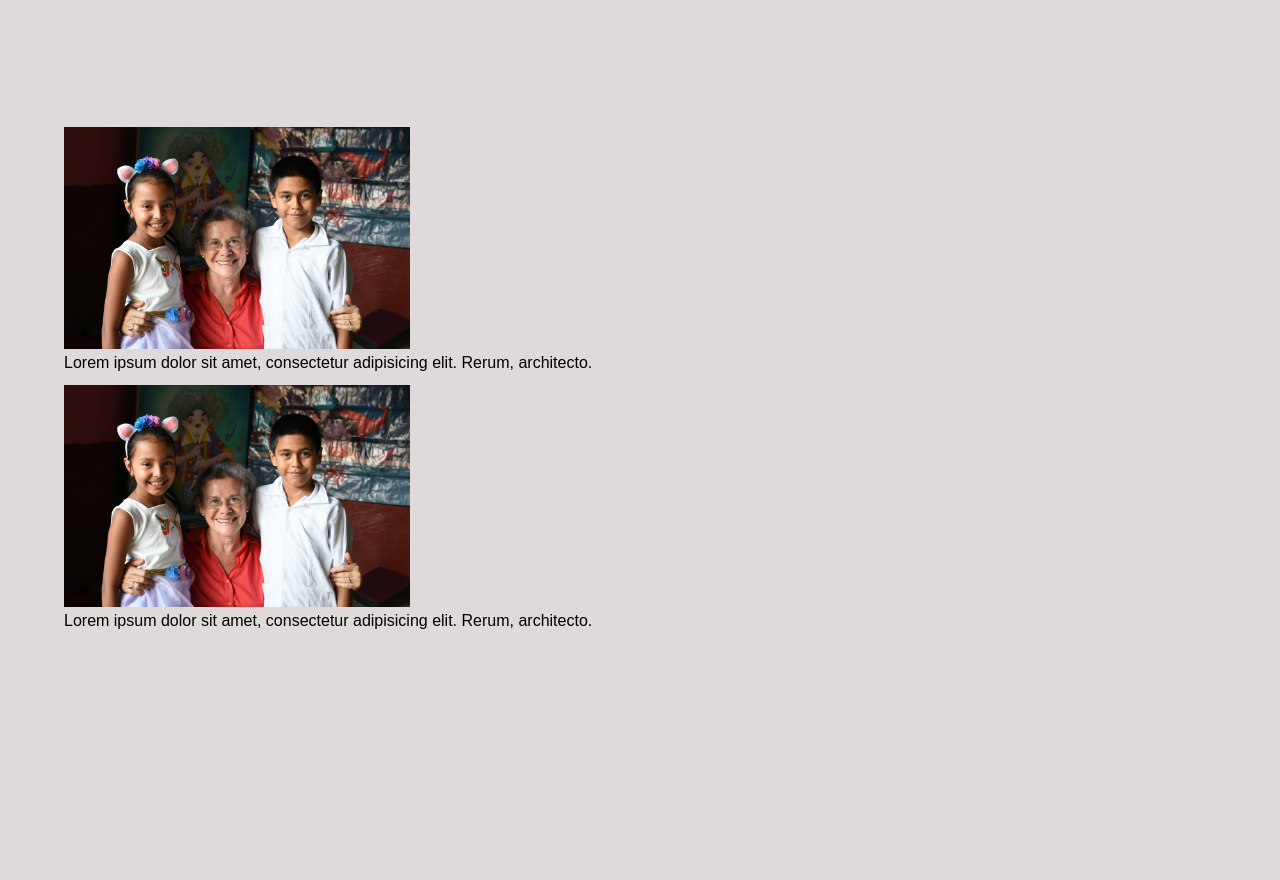
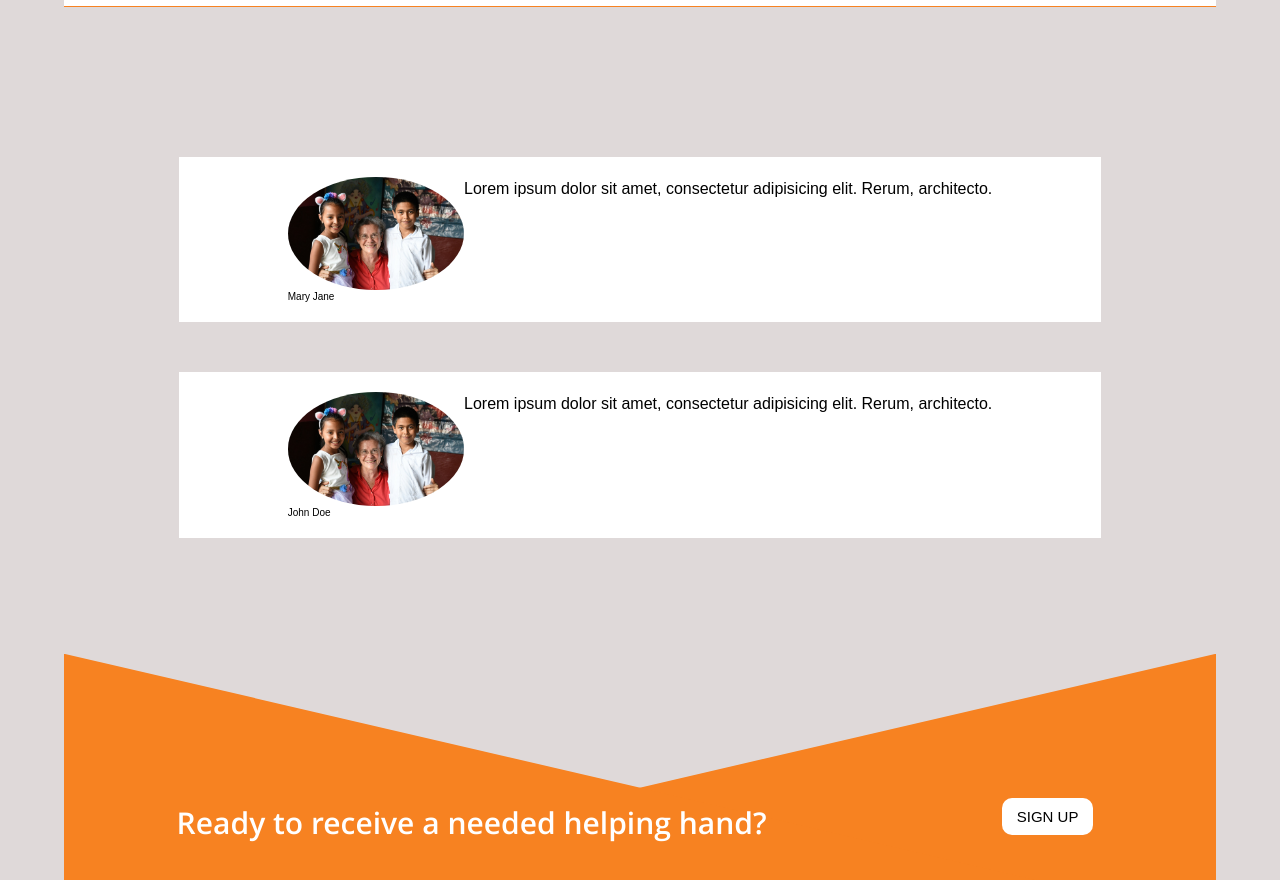
Before and after one commit to stephrpatton/landing-page, a plain HTML site: page index.html in a window 1280 px wide. Shown: the part 1920-2800 px from the top of the page. Before the commit the page ends 2713 px from the top, so only its background shows below. Drawn offline with Linux system fonts and the light colour scheme; a web font is replaced by a local one.

Commit message:
finished main layout

```diff
--- a/Less/feature.less
+++ b/Less/feature.less
@@ -1,6 +1,29 @@
 .feature {
-  img {
-    width: 30%;
-    height: 30%;
+  //   .testimonial {
+  //     .flex-content(center, center);
+  //     flex-direction: column;
+  //   }
+
+  .testimonial-content {
+    .flex-content(center, center);
+    padding: 2rem;
+    background: @white;
+    // transform: skewX(-12deg);
+    width: 80%;
+    margin: 0 auto;
+    margin-bottom: 5rem;
+  }
+  .content-img {
+    max-width: 20%;
+    height: 20%;
+    // transform: skewX(12deg);
+
+    img {
+      border-radius: 50%;
+    }
+  }
+
+  p {
+    // transform: skewX(12deg);
   }
 }
--- a/Less/footer.less
+++ b/Less/footer.less
@@ -0,0 +1,52 @@
+.sign-up {
+  color: @white;
+  margin-top: 25rem;
+  margin-bottom: 5rem;
+
+  .flex-content(space-around, center);
+  position: relative;
+  &::after {
+    content: "";
+    width: 100%;
+    height: 200%;
+    bottom: 0;
+    position: absolute;
+    background: @second-color;
+    transform: 100% 100%;
+    clip-path: polygon(0 0, 100% 100%, 0 100%, 0 100%);
+    z-index: -1;
+  }
+
+  &::before {
+    content: "";
+    width: 100%;
+    height: 200%;
+    bottom: 0;
+    position: absolute;
+    background: @second-color;
+    transform: 100% 100%;
+    clip-path: polygon(100% 0, 100% 100%, 0 100%, 0 100%);
+    z-index: -1;
+  }
+
+  p {
+    padding: 2rem 0;
+  }
+
+  .section-title {
+    color: @white;
+    padding: 2rem 0;
+  }
+
+  .sign-up_button {
+    padding: 1rem;
+    .btn {
+      .btn-style(100%, @white, @black);
+    }
+  }
+}
+
+footer {
+  background: @white;
+  padding: 5rem;
+}
--- a/Less/global.less
+++ b/Less/global.less
@@ -43,6 +43,10 @@ a {
   color: inherit;
 }
 
+li {
+  list-style: none;
+}
+
 p {
   line-height: 1.5;
   font-size: 1.6rem;
--- a/Less/header.less
+++ b/Less/header.less
@@ -1,7 +1,7 @@
 header {
   background: linear-gradient(
-      rgba(@second-color, 0.45),
-      rgba(@second-color, 0.45),
+      rgba(@second-color, 0.35),
+      rgba(@second-color, 0.35),
       rgba(0, 0, 0, 0.45),
       rgba(0, 0, 0, 0.45)
     ),
--- a/Less/home-page.less
+++ b/Less/home-page.less
@@ -1,6 +1,5 @@
 .mission {
   .flex-content(space-around, center);
-  // padding-bottom: 10rem;
 
   .section-title {
     .border-thin-top(5rem);
@@ -34,8 +33,7 @@
   .border-thin-top(3px);
   .section-title {
     text-align: center;
-    padding-bottom: 5rem;
-    padding-top: 2rem;
+    padding: 5rem 0;
   }
   .services-container {
     .flex-content(space-between, center);
--- a/index.html
+++ b/index.html
@@ -104,7 +104,10 @@
         <div class="feature-testimonial">
           <div class="testimonial">
             <div class="testimonial-content">
-              <img src="../img/feature-1.jpg" alt="" />
+              <div class="content-img">
+                <img src="../img/feature-1.jpg" alt="" />
+                <figcaption class="content-img_caption">Mary Jane</figcaption>
+              </div>
               <p>
                 Lorem ipsum dolor sit amet, consectetur adipisicing elit. Rerum,
                 architecto.
@@ -112,7 +115,10 @@
             </div>
 
             <div class="testimonial-content">
-              <img src="../img/feature-1.jpg" alt="" />
+              <div class="content-img">
+                <img src="../img/feature-1.jpg" alt="" />
+                <figcaption class="content-img_caption">John Doe</figcaption>
+              </div>
               <p>
                 Lorem ipsum dolor sit amet, consectetur adipisicing elit. Rerum,
                 architecto.
@@ -121,6 +127,27 @@
           </div>
         </div>
       </section>
+
+      <section class="sign-up">
+        <div class="sign-up_main">
+          <h3 class="section-title">Ready to receive a needed helping hand?</h3>
+          <p>
+            We are happy to help and make sure that you get the help you need.
+          </p>
+        </div>
+        <div class="sign-up_button">
+          <button class="btn">Sign Up</button>
+        </div>
+      </section>
     </div>
+    <footer>
+      <h4>International Rural School Report</h4>
+      <nav>
+        <li><a href="#">Sign In</a></li>
+        <li><a href="#">About</a></li>
+        <li><a href="#">Contact</a></li>
+      </ul>
+      </nav>
+    </footer>
   </body>
 </html>
```
Also changed, not shown: CSS/main.css.
